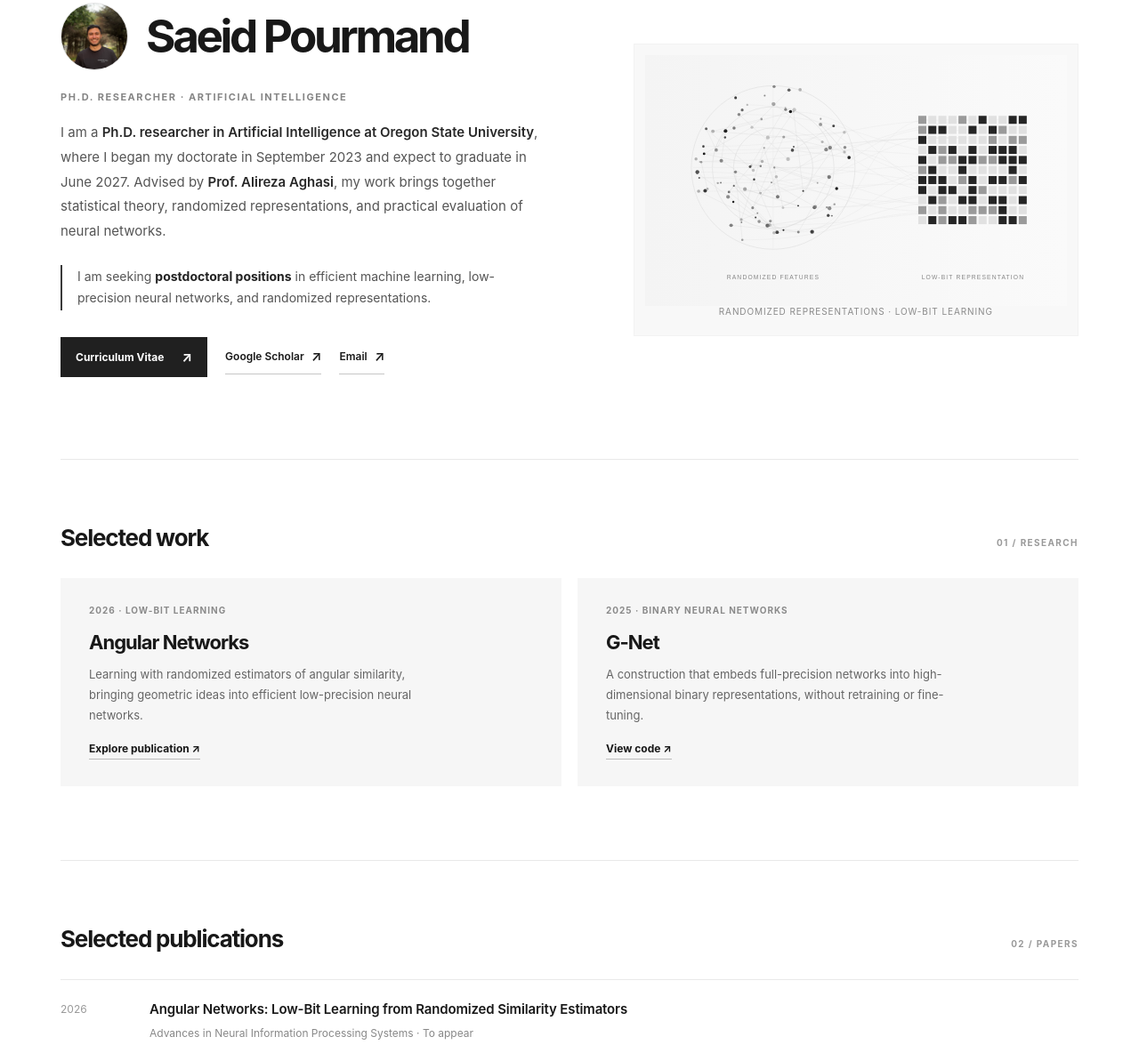
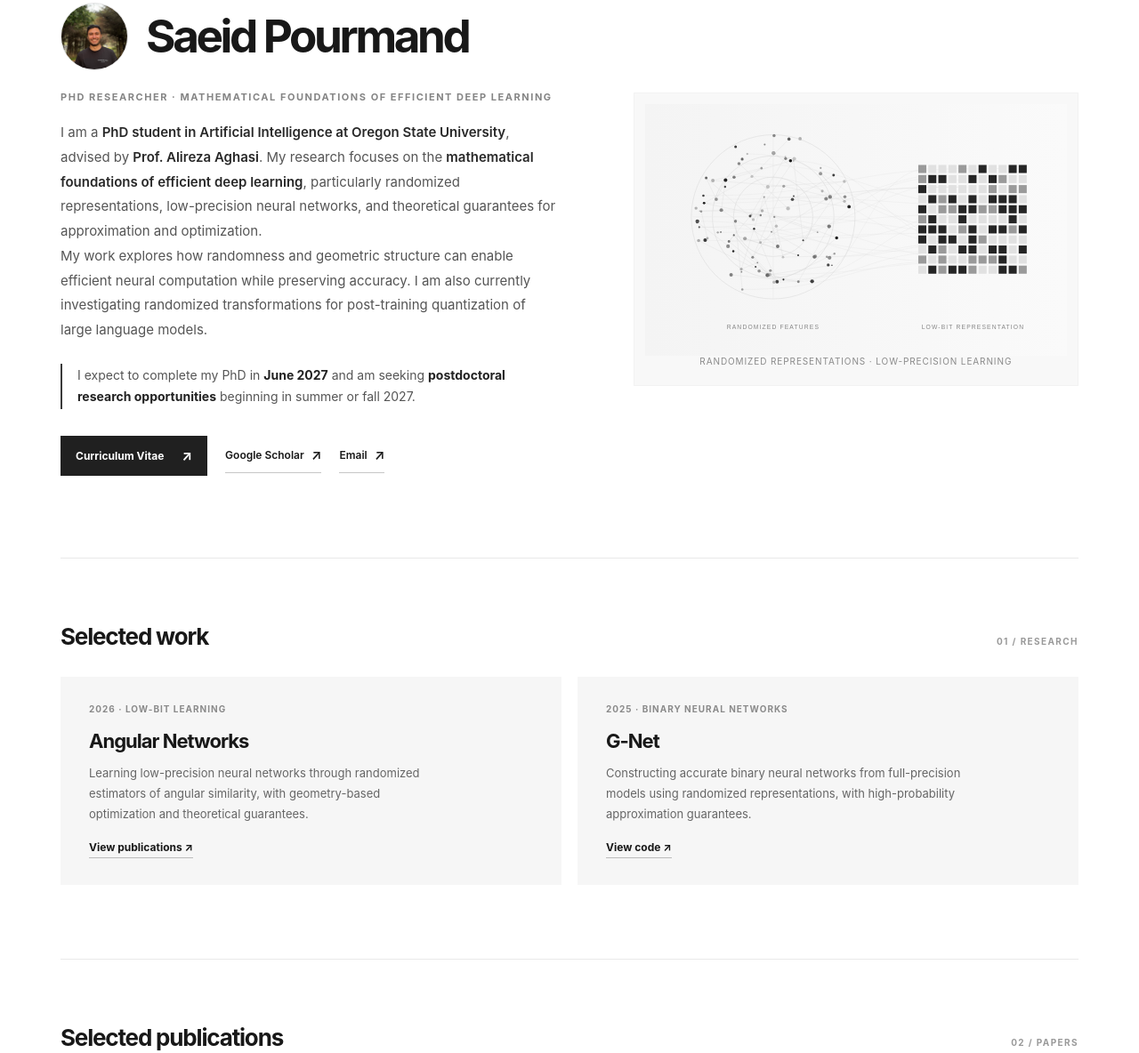
Before and after one commit to pourmands/pourmands.github.io, a plain HTML site: page index.html in a window 1280 px wide. Shown: the part 179-1363 px from the top of the page at 89% size. Drawn offline with Linux system fonts and the light colour scheme.

Commit message:
Update index.html

```diff
--- a/index.html
+++ b/index.html
@@ -1,81 +1,300 @@
+
 <!doctype html>
 <html lang="en">
 <head>
   <meta charset="utf-8">
   <meta name="viewport" content="width=device-width, initial-scale=1">
-  <meta name="description" content="Saeid Pourmand — Ph.D. researcher in Artificial Intelligence at Oregon State University. Efficient machine learning, randomized representations, and low-precision neural networks.">
+
+  <meta
+    name="description"
+    content="Saeid Pourmand — PhD researcher at Oregon State University working on the mathematical foundations of efficient deep learning, randomized representations, low-precision neural networks, and model quantization."
+  >
+
   <meta name="theme-color" content="#ffffff">
   <title>Saeid Pourmand</title>
+
   <link rel="icon" href="assets/favicon.svg" type="image/svg+xml">
   <link rel="stylesheet" href="styles.css">
 </head>
+
 <body>
   <div class="site-shell">
+
     <header class="site-header">
-      <a class="brand" href="#top" aria-label="Saeid Pourmand, home">SP<span class="brand-dot">.</span></a>
+      <a class="brand" href="#top" aria-label="Saeid Pourmand, home">
+        SP<span class="brand-dot">.</span>
+      </a>
+
       <nav aria-label="Main navigation">
         <a href="#work">Work</a>
         <a href="#publications">Publications</a>
-        <a href="CurriculumVitae-SaeidPourmand.pdf" target="_blank" rel="noopener">Curriculum Vitae <span aria-hidden="true">↗</span></a>
+        <a
+          href="CurriculumVitae-SaeidPourmand.pdf"
+          target="_blank"
+          rel="noopener"
+        >
+          Curriculum Vitae <span aria-hidden="true">↗</span>
+        </a>
       </nav>
     </header>
 
     <main id="top">
+
+      <!-- HERO SECTION -->
       <section class="hero" aria-labelledby="hero-title">
+
         <div class="hero-copy">
+
           <div class="identity">
-            <!-- To add a real portrait, replace assets/photo-placeholder.svg with your photo and update src below. -->
-            <img class="portrait" src="assets/profile.jpg" alt="Photo of Saeid Pourmand" width="78" height="78">
+            <img
+              class="portrait"
+              src="assets/profile.jpg"
+              alt="Photo of Saeid Pourmand"
+              width="78"
+              height="78"
+            >
             <h1 id="hero-title">Saeid Pourmand</h1>
           </div>
-          <p class="eyebrow">Ph.D. researcher · Artificial Intelligence</p>
-          <p class="hero-description">I am a <strong>Ph.D. researcher in Artificial Intelligence at Oregon State University</strong>, where I began my doctorate in September 2023 and expect to graduate in June 2027. Advised by <strong>Prof. Alireza Aghasi</strong>, my work brings together statistical theory, randomized representations, and practical evaluation of neural networks.</p>
-          <p class="opportunity">I am seeking <strong>postdoctoral positions</strong> in efficient machine learning, low-precision neural networks, and randomized representations.</p>
+
+          <p class="eyebrow">
+            PhD Researcher · Mathematical Foundations of Efficient Deep Learning
+          </p>
+
+          <p class="hero-description">
+            I am a <strong>PhD student in Artificial Intelligence at
+            Oregon State University</strong>, advised by
+            <strong>Prof. Alireza Aghasi</strong>.
+            My research focuses on the
+            <strong>mathematical foundations of efficient deep learning</strong>,
+            particularly randomized representations, low-precision neural
+            networks, and theoretical guarantees for approximation and
+            optimization.
+          </p>
+
+          <p class="hero-description">
+            My work explores how randomness and geometric structure can
+            enable efficient neural computation while preserving accuracy.
+            I am also currently investigating randomized transformations
+            for post-training quantization of large language models.
+          </p>
+
+          <p class="opportunity">
+            I expect to complete my PhD in <strong>June 2027</strong> and
+            am seeking <strong>postdoctoral research opportunities</strong>
+            beginning in summer or fall 2027.
+          </p>
+
           <div class="hero-actions">
-            <a class="button-primary" href="CurriculumVitae-SaeidPourmand.pdf" target="_blank" rel="noopener">Curriculum Vitae <span aria-hidden="true">↗</span></a>
-            <a class="button-text" href="https://scholar.google.com/citations?user=ORbUAUoAAAAJ&amp;hl=en" target="_blank" rel="noopener noreferrer">Google Scholar <span aria-hidden="true">↗</span></a>
-            <a class="button-text" href="mailto:pourmans@oregonstate.edu">Email <span aria-hidden="true">↗</span></a>
+            <a
+              class="button-primary"
+              href="CurriculumVitae-SaeidPourmand.pdf"
+              target="_blank"
+              rel="noopener"
+            >
+              Curriculum Vitae <span aria-hidden="true">↗</span>
+            </a>
+
+            <a
+              class="button-text"
+              href="https://scholar.google.com/citations?user=ORbUAUoAAAAJ&amp;hl=en"
+              target="_blank"
+              rel="noopener noreferrer"
+            >
+              Google Scholar <span aria-hidden="true">↗</span>
+            </a>
+
+            <a
+              class="button-text"
+              href="mailto:pourmans@oregonstate.edu"
+            >
+              Email <span aria-hidden="true">↗</span>
+            </a>
           </div>
+
         </div>
+
         <figure class="hero-art">
-          <img src="assets/research-visual.svg" alt="Randomized features mapped into a compact binary neural representation" width="840" height="500">
-          <figcaption>Randomized representations · Low-bit learning</figcaption>
+          <img
+            src="assets/research-visual.svg"
+            alt="Randomized features mapped into a compact binary neural representation"
+            width="840"
+            height="500"
+          >
+          <figcaption>
+            Randomized Representations · Low-Precision Learning
+          </figcaption>
         </figure>
+
       </section>
 
-      <section class="section section-work" id="work" aria-labelledby="work-heading">
-        <div class="section-heading"><h2 id="work-heading">Selected work</h2><span>01 / Research</span></div>
+      <!-- SELECTED WORK -->
+      <section
+        class="section section-work"
+        id="work"
+        aria-labelledby="work-heading"
+      >
+
+        <div class="section-heading">
+          <h2 id="work-heading">Selected work</h2>
+          <span>01 / Research</span>
+        </div>
+
         <div class="work-grid">
+
           <article class="work-card">
-            <span class="work-meta">2026 · Low-bit learning</span>
+            <span class="work-meta">
+              2026 · Low-bit learning
+            </span>
+
             <h3>Angular Networks</h3>
-            <p>Learning with randomized estimators of angular similarity, bringing geometric ideas into efficient low-precision neural networks.</p>
-            <a href="https://scholar.google.com/citations?user=ORbUAUoAAAAJ&amp;hl=en" target="_blank" rel="noopener noreferrer">Explore publication <span aria-hidden="true">↗</span></a>
+
+            <p>
+              Learning low-precision neural networks through randomized
+              estimators of angular similarity, with geometry-based
+              optimization and theoretical guarantees.
+            </p>
+
+            <a
+              href="https://scholar.google.com/citations?user=ORbUAUoAAAAJ&amp;hl=en"
+              target="_blank"
+              rel="noopener noreferrer"
+            >
+              View publications <span aria-hidden="true">↗</span>
+            </a>
           </article>
+
           <article class="work-card">
-            <span class="work-meta">2025 · Binary neural networks</span>
+            <span class="work-meta">
+              2025 · Binary neural networks
+            </span>
+
             <h3>G-Net</h3>
-            <p>A construction that embeds full-precision networks into high-dimensional binary representations, without retraining or fine-tuning.</p>
-            <a href="https://github.com/GNet2025/GNet" target="_blank" rel="noopener noreferrer">View code <span aria-hidden="true">↗</span></a>
+
+            <p>
+              Constructing accurate binary neural networks from
+              full-precision models using randomized representations,
+              with high-probability approximation guarantees.
+            </p>
+
+            <a
+              href="https://github.com/GNet2025/GNet"
+              target="_blank"
+              rel="noopener noreferrer"
+            >
+              View code <span aria-hidden="true">↗</span>
+            </a>
           </article>
+
         </div>
       </section>
 
-      <section class="section section-publications" id="publications" aria-labelledby="publications-heading">
-        <div class="section-heading"><h2 id="publications-heading">Selected publications</h2><span>02 / Papers</span></div>
+      <!-- SELECTED PUBLICATIONS -->
+      <section
+        class="section section-publications"
+        id="publications"
+        aria-labelledby="publications-heading"
+      >
+
+        <div class="section-heading">
+          <h2 id="publications-heading">Selected publications</h2>
+          <span>02 / Papers</span>
+        </div>
+
         <ol class="paper-list">
-          <li><span class="paper-year">2026</span><div><h3>Angular Networks: Low-Bit Learning from Randomized Similarity Estimators</h3><p>Advances in Neural Information Processing Systems · To appear</p></div></li>
-          <li><span class="paper-year">2025</span><div><h3>G-Net: A Provably Easy Construction of High-Accuracy Random Binary Neural Networks</h3><p>Advances in Neural Information Processing Systems</p></div></li>
-          <li><span class="paper-year">2025</span><div><h3>Laplace-HDC: Understanding the Geometry of Binary Hyperdimensional Computing</h3><p>Journal of Artificial Intelligence Research</p></div></li>
+
+          <li>
+            <span class="paper-year">2026</span>
+            <div>
+              <h3>
+                Angular Networks: Low-Bit Learning from
+                Randomized Similarity Estimators
+              </h3>
+              <p>
+                Advances in Neural Information Processing Systems
+                · To appear
+              </p>
+            </div>
+          </li>
+
+          <li>
+            <span class="paper-year">2025</span>
+            <div>
+              <h3>
+                G-Net: A Provably Easy Construction of
+                High-Accuracy Random Binary Neural Networks
+              </h3>
+              <p>
+                Advances in Neural Information Processing Systems
+              </p>
+            </div>
+          </li>
+
+          <li>
+            <span class="paper-year">2025</span>
+            <div>
+              <h3>
+                Laplace-HDC: Understanding the Geometry of
+                Binary Hyperdimensional Computing
+              </h3>
+              <p>
+                Journal of Artificial Intelligence Research
+              </p>
+            </div>
+          </li>
+
         </ol>
-        <a class="more-link" href="https://scholar.google.com/citations?user=ORbUAUoAAAAJ&amp;hl=en" target="_blank" rel="noopener noreferrer">All publications on Google Scholar <span aria-hidden="true">↗</span></a>
+
+        <a
+          class="more-link"
+          href="https://scholar.google.com/citations?user=ORbUAUoAAAAJ&amp;hl=en"
+          target="_blank"
+          rel="noopener noreferrer"
+        >
+          All publications on Google Scholar
+          <span aria-hidden="true">↗</span>
+        </a>
+
       </section>
+
     </main>
+
+    <!-- FOOTER -->
     <footer class="site-footer">
-      <span>© <span id="year">2026</span> Saeid Pourmand</span>
-      <div><a href="mailto:pourmans@oregonstate.edu">Email</a><a href="https://github.com/pourmands" target="_blank" rel="noopener noreferrer">GitHub</a><a href="https://linkedin.com/in/saeidpourmand1" target="_blank" rel="noopener noreferrer">LinkedIn</a></div>
+
+      <span>
+        © <span id="year">2026</span> Saeid Pourmand
+      </span>
+
+      <div>
+        <a href="mailto:pourmans@oregonstate.edu">
+          Email
+        </a>
+
+        <a
+          href="https://github.com/pourmands"
+          target="_blank"
+          rel="noopener noreferrer"
+        >
+          GitHub
+        </a>
+
+        <a
+          href="https://linkedin.com/in/saeidpourmand1"
+          target="_blank"
+          rel="noopener noreferrer"
+        >
+          LinkedIn
+        </a>
+      </div>
+
     </footer>
+
   </div>
-  <script>document.getElementById('year').textContent = new Date().getFullYear();</script>
+
+  <script>
+    document.getElementById('year').textContent =
+      new Date().getFullYear();
+  </script>
+
 </body>
 </html>
```
